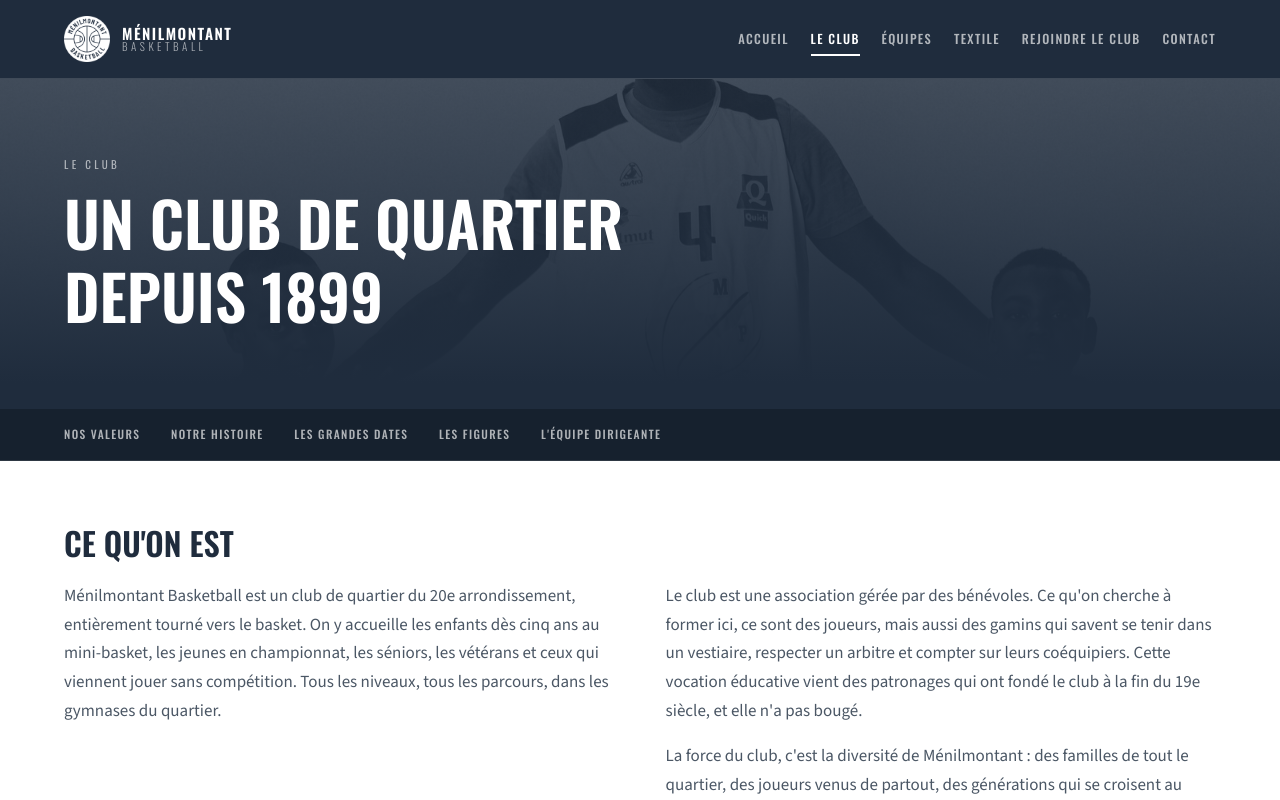
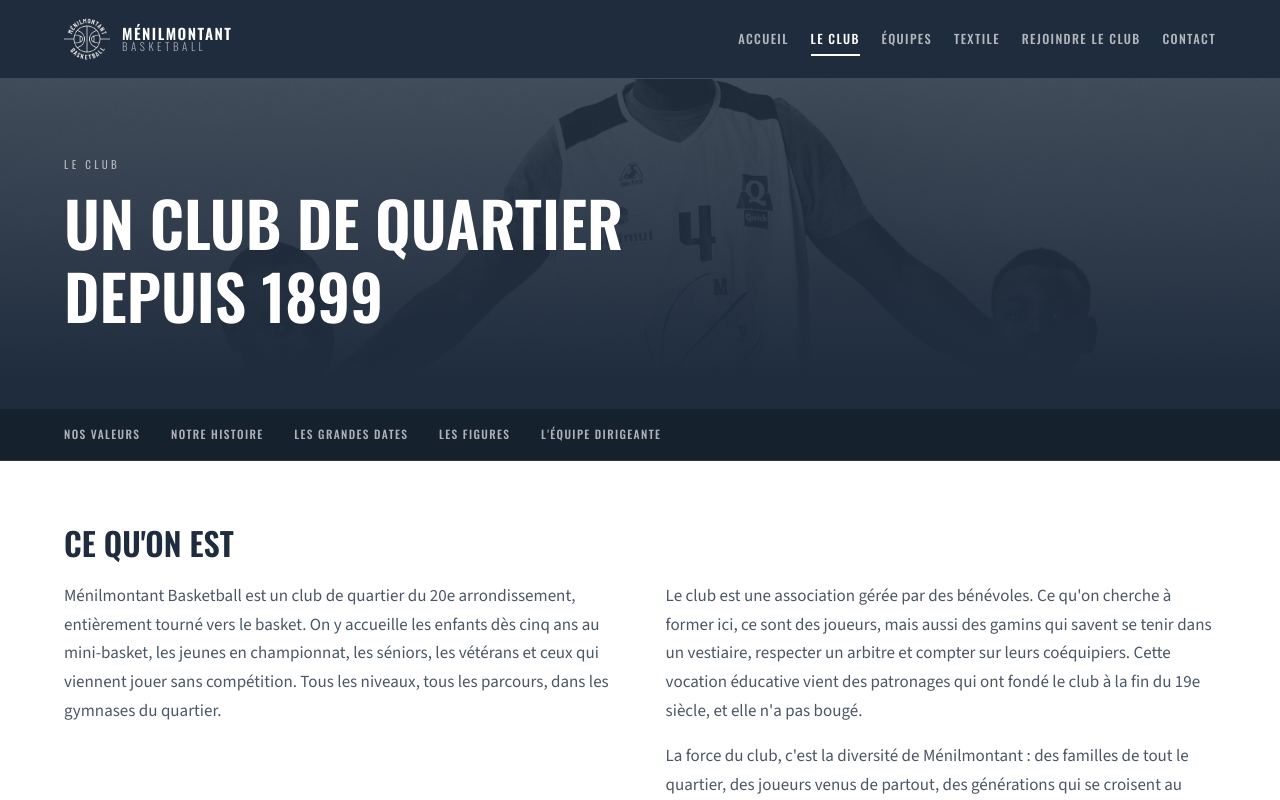
Before and after one commit to Marouan87/menilmontant-basketball, a Next.js app: page /le-club in a window 1280 px wide. Shown: the top 800 px of the page. Built offline with nearby package versions, Linux system fonts and the light colour scheme.

Commit message:
Utilise l'ecusson navy dans l'en-tete et le pied de page

```diff
--- a/components/SiteFooter.js
+++ b/components/SiteFooter.js
@@ -9,7 +9,7 @@ export default function SiteFooter() {
         <div className="footer-grid">
           <div>
             <Image
-              src="/images/logo-white.png"
+              src="/images/logo-navy.png"
               alt=""
               width={62}
               height={62}
--- a/components/SiteHeader.js
+++ b/components/SiteHeader.js
@@ -22,7 +22,7 @@ export default function SiteHeader() {
       <div className="header-inner">
         <Link href="/" className="brand" aria-label="Ménilmontant Basketball, accueil">
           <Image
-            src="/images/logo-white.png"
+            src="/images/logo-navy.png"
             alt=""
             width={46}
             height={46}
```
